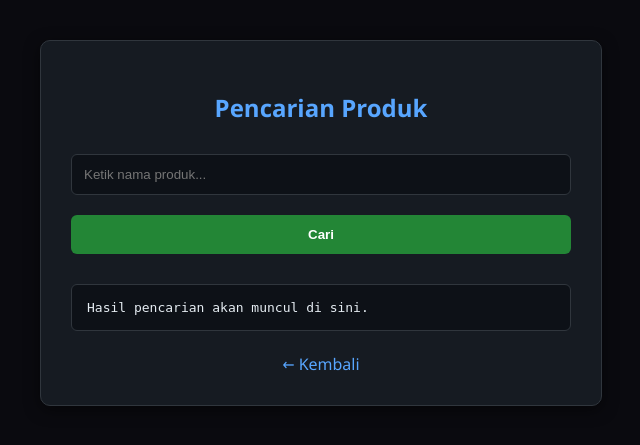
After one commit to ycshbsbscn-pixel/Web-penipu, a PHP site: page /search.html in a window 1280 px wide. The commit adds this page. Shown: the top 445 px of the page, without its empty margins (319-959 px from the left). Run offline with PHP 8.4, Linux system fonts and the light colour scheme.

Commit message:
Add files via upload

```diff
--- /dev/null
+++ b/search.html
@@ -0,0 +1,39 @@
+<!DOCTYPE html>
+<html lang="id">
+<head>
+    <meta charset="UTF-8">
+    <title>Pencarian Produk</title>
+    <link rel="stylesheet" href="style.css">
+</head>
+<body>
+    <div class="box">
+        <h2>Pencarian Produk</h2>
+        <form onsubmit="event.preventDefault(); doSearch();">
+            <input type="text" id="q" placeholder="Ketik nama produk...">
+            <button type="submit">Cari</button>
+        </form>
+        <div id="result" class="result-box">Hasil pencarian akan muncul di sini.</div>
+        <br>
+        <a href="index.html" style="text-align:center; display:block;">&larr; Kembali</a>
+    </div>
+
+    <script>
+        function doSearch() {
+            const q = document.getElementById('q').value;
+            const resultDiv = document.getElementById('result');
+
+            // SIMULASI SQL ERROR (Untuk menipu scanner)
+            if (q.includes("'") || q.toLowerCase().includes("or 1=1")) {
+                resultDiv.innerHTML = `<span style="color:#f85149">SQL Syntax Error: You have an error in your SQL syntax; check the manual that corresponds to your MySQL server version for the right syntax to use near '${q}' at line 1</span>`;
+                return;
+            }
+
+            // SIMULASI XSS (Refleksi input tanpa sanitasi)
+            resultDiv.innerHTML = `
+                <p>Hasil pencarian untuk: <b>${q}</b></p>
+                <p>Produk ditemukan: Laptop, Mouse, Keyboard.</p>
+            `;
+        }
+    </script>
+</body>
+</html>
--- a/style.css
+++ b/style.css
@@ -1,5 +1,96 @@
-body { font-family: sans-serif; background: #f4f4f4; padding: 40px; }
-.container { max-width: 600px; margin: auto; background: white; padding: 20px; border-radius: 8px; box-shadow: 0 2px 10px rgba(0,0,0,0.1); }
-input, button { padding: 10px; margin: 5px 0; width: 100%; box-sizing: border-box; }
-.result { margin-top: 20px; padding: 15px; background: #fafafa; border: 1px solid #ddd; }
-code { background: #eee; padding: 2px 4px; }
+body {
+    font-family: 'Segoe UI', Tahoma, Geneva, Verdana, sans-serif;
+    background-color: #0a0a0f;
+    color: #e6edf3;
+    padding: 40px;
+    text-align: center;
+    margin: 0;
+}
+
+a {
+    color: #58a6ff;
+    text-decoration: none;
+    transition: 0.2s;
+}
+
+a:hover {
+    color: #79c0ff;
+    text-decoration: underline;
+}
+
+.box {
+    background: #161b22;
+    padding: 30px;
+    border-radius: 10px;
+    display: inline-block;
+    border: 1px solid #30363d;
+    box-shadow: 0 4px 15px rgba(0,0,0,0.5);
+    text-align: left;
+    max-width: 500px;
+    width: 100%;
+}
+
+h1, h2 {
+    text-align: center;
+    color: #58a6ff;
+}
+
+input, button {
+    padding: 12px;
+    margin: 10px 0;
+    width: 100%;
+    box-sizing: border-box;
+    border-radius: 6px;
+    border: 1px solid #30363d;
+    background: #0d1117;
+    color: #fff;
+}
+
+button {
+    background: #238636;
+    font-weight: bold;
+    cursor: pointer;
+    border: none;
+}
+
+button:hover {
+    background: #2ea043;
+}
+
+.result-box {
+    margin-top: 20px;
+    padding: 15px;
+    background: #0d1117;
+    border: 1px solid #30363d;
+    border-radius: 6px;
+    font-family: monospace;
+    word-wrap: break-word;
+}
+
+.flag {
+    color: #238636;
+    font-weight: bold;
+    font-family: monospace;
+    font-size: 20px;
+    margin-top: 20px;
+    text-align: center;
+    padding: 10px;
+    border: 2px dashed #238636;
+    border-radius: 6px;
+}
+
+.menu-list a {
+    display: block;
+    margin: 10px 0;
+    font-size: 18px;
+    padding: 10px;
+    background: #0d1117;
+    border: 1px solid #30363d;
+    border-radius: 6px;
+    text-align: center;
+}
+
+.menu-list a:hover {
+    background: #30363d;
+    text-decoration: none;
+}
```
Also changed, not shown: admin.html (added, +17 -0 lines), index.html (added, +18 -0 lines), login.html (added, +41 -0 lines).
